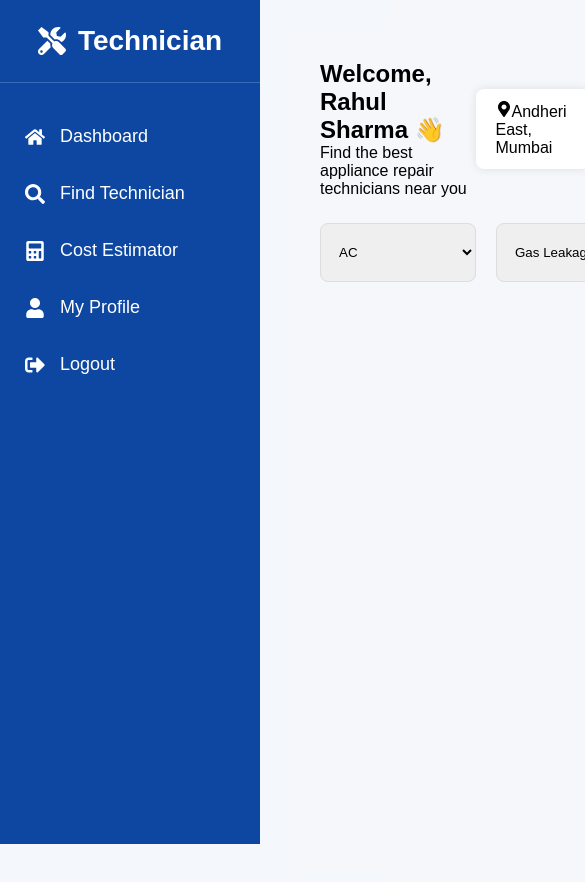
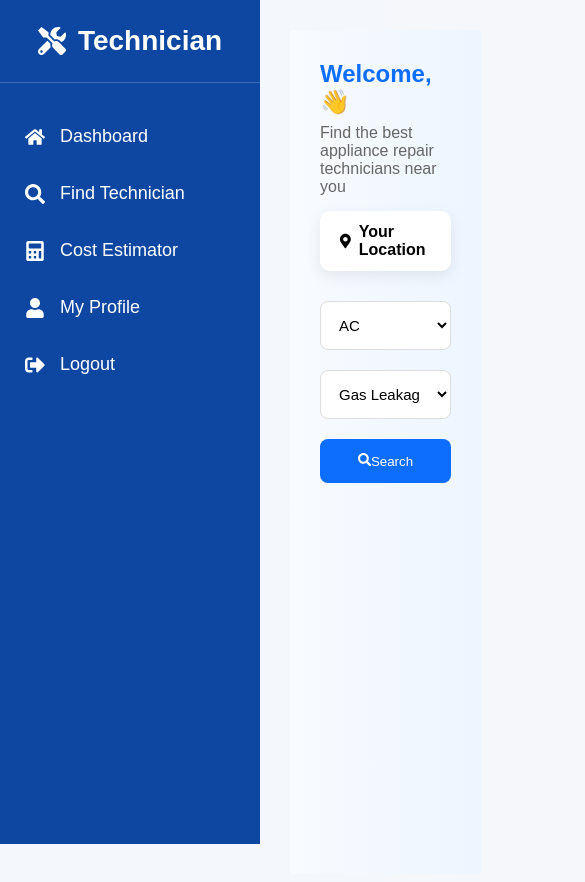
Before and after one commit to cskrishnapal-commits/Technician-frontend, a React (Vite) app: page /customer-dashboard/find-technician in a window 390 px wide. Shown: the top 882 px of the page, 585 px wide, since content can reach past the window. Built offline with nearby package versions, Linux system fonts and the light colour scheme.

Commit message:
complete findtech page

```diff
--- a/src/css/FindTechnician.css
+++ b/src/css/FindTechnician.css
@@ -1,165 +1,309 @@
 .find-container{
 
-padding:30px;
+    padding:30px;
 
-background:#f5f7fb;
+    background:linear-gradient(to right,#f8fbff,#eef5ff);
 
-min-height:100vh;
+    min-height:100vh;
 
 }
 
+/* Top Section */
+
 .top-section{
 
-display:flex;
+    display:flex;
 
-justify-content:space-between;
+    justify-content:space-between;
 
-align-items:center;
+    align-items:center;
 
-margin-bottom:25px;
+    margin-bottom:30px;
+
+}
+
+.top-section h2{
+
+    color:#0d6efd;
+
+    margin-bottom:8px;
+
+}
+
+.top-section p{
+
+    color:#666;
 
 }
 
 .location-box{
 
-background:white;
+    background:white;
 
-padding:12px 20px;
+    padding:12px 20px;
 
-border-radius:8px;
+    border-radius:10px;
 
-box-shadow:0 0 10px rgba(0,0,0,.1);
+    box-shadow:0 5px 15px rgba(0,0,0,.08);
+
+    font-weight:600;
+
+    display:flex;
+
+    align-items:center;
+
+    gap:8px;
 
 }
 
+/* Search Box */
+
 .search-box{
 
-display:flex;
+    display:flex;
 
-gap:20px;
+    gap:20px;
 
-margin-bottom:25px;
+    margin-bottom:35px;
+
+    flex-wrap:wrap;
 
 }
 
 .search-box select{
 
-padding:14px;
+    padding:14px;
 
-width:250px;
+    width:240px;
 
-border-radius:8px;
+    border-radius:8px;
 
-border:1px solid #ddd;
+    border:1px solid #ddd;
+
+    font-size:15px;
+
+    background:white;
 
 }
 
 .search-box button{
 
-padding:14px 35px;
+    padding:14px 35px;
 
-background:#0d6efd;
+    background:#0d6efd;
 
-color:white;
+    color:white;
 
-border:none;
+    border:none;
 
-border-radius:8px;
+    border-radius:8px;
 
-cursor:pointer;
+    cursor:pointer;
+
+    transition:.3s;
 
 }
 
-.tec-map img{
+.search-box button:hover{
 
-width:100%;
-
-height:350px;
-
-object-fit:cover;
-
-border-radius:10px;
-
-margin-bottom:25px;
+    background:#084ec2;
 
 }
 
+/* Technician List */
+
 .technician-list{
 
-display:flex;
+    display:grid;
 
-flex-direction:column;
+    grid-template-columns:repeat(auto-fit,minmax(420px,1fr));
 
-gap:18px;
+    gap:25px;
+
+    margin-top:25px;
 
 }
 
+/* Card */
+
 .tec-card{
 
-background:white;
+    background:white;
 
-padding:20px;
+    border-radius:15px;
 
-display:flex;
+    padding:20px;
 
-justify-content:space-between;
+    display:flex;
 
-align-items:center;
+    justify-content:space-between;
 
-border-radius:10px;
+    align-items:center;
 
-box-shadow:0 0 12px rgba(0,0,0,.08);
+    box-shadow:0 5px 18px rgba(0,0,0,.08);
+
+    transition:.3s;
 
 }
 
+.tec-card:hover{
+
+    transform:translateY(-5px);
+
+    box-shadow:0 10px 25px rgba(0,0,0,.15);
+
+}
+
+/* Left */
+
 .tec-left{
 
-display:flex;
+    display:flex;
 
-align-items:center;
+    gap:18px;
 
-gap:20px;
+    align-items:center;
 
 }
 
 .tec-left img{
 
-width:80px;
+    width:90px;
 
-height:80px;
+    height:90px;
 
-border-radius:50%;
+    border-radius:50%;
 
-object-fit:cover;
+    object-fit:cover;
+
+    border:3px solid #0d6efd;
 
 }
 
-.tec-right{
+.tec-left h4{
 
-text-align:right;
+    color:#0d6efd;
+
+    margin-bottom:10px;
 
 }
 
-.tec-right h4{
+.tec-left p{
 
-color:green;
+    margin:5px 0;
 
-margin-bottom:10px;
+    color:#555;
+
+    font-size:15px;
 
 }
 
+/* Right */
+
+.tec-right{
+
+    display:flex;
+
+    flex-direction:column;
+
+    justify-content:center;
+
+    align-items:center;
+
+    gap:12px;
+
+}
+
+/* Button */
+
 .tec-right button{
 
-padding:10px 20px;
+    padding:10px 22px;
 
-background:white;
+    background:#0d6efd;
 
-color:#0d6efd;
+    color:white;
 
-border:1px solid #0d6efd;
+    border:none;
 
-border-radius:6px;
+    border-radius:8px;
 
-cursor:pointer;
+    cursor:pointer;
+
+    transition:.3s;
+
+    font-size:15px;
 
 }
+
+.tec-right button:hover{
+
+    background:#084ec2;
+
+}
+
+/* Heading */
+
+h3{
+
+    margin-bottom:20px;
+
+    color:#0d6efd;
+
+}
+
+/* Mobile */
+
+@media(max-width:768px){
+
+    .top-section{
+
+        flex-direction:column;
+
+        align-items:flex-start;
+
+        gap:15px;
+
+    }
+
+    .search-box{
+
+        flex-direction:column;
+
+    }
+
+    .search-box select{
+
+        width:100%;
+
+    }
+
+    .search-box button{
+
+        width:100%;
+
+    }
+
+    .technician-list{
+
+        grid-template-columns:1fr;
+
+    }
+
+    .tec-card{
+
+        flex-direction:column;
+
+        text-align:center;
+
+        gap:20px;
+
+    }
+
+    .tec-left{
+
+        flex-direction:column;
+
+    }
+
+}
--- a/src/pages/FindTechnician.jsx
+++ b/src/pages/FindTechnician.jsx
@@ -1,141 +1,333 @@
 import { useState } from "react";
+import axios from "axios";
 import "../css/FindTechnician.css";
-
-
-import tech1 from "../images/technician1.jpg";
-import tech2 from "../images/technician2.jpg";
-import tech3 from "../images/technician3.jpg";
-import tech4 from "../images/technician4.jpg";
 
 import CustomerSidebar from "../components/CustomerSidebar";
 
 import {
   FaMapMarkerAlt,
-  FaSearch,
-  FaStar
+  FaSearch
 } from "react-icons/fa";
 
 function FindTechnician() {
 
-  // State
+  const customer = JSON.parse(localStorage.getItem("customer"));
+
   const [showTechnicians, setShowTechnicians] = useState(false);
 
-  // Search Button Function
-  const handleSearch = () => {
-    setShowTechnicians(true);
+  const [technicians, setTechnicians] = useState([]);
+
+  const [appliance, setAppliance] = useState("AC");
+
+  const [problem, setProblem] = useState("Gas Leakage");
+
+  // Dynamic Problems
+
+  const problemOptions = {
+
+    AC: [
+      "Gas Leakage",
+      "No Cooling",
+      "Compressor Problem",
+      "Fan Motor Issue",
+      "Water Leakage"
+    ],
+
+    Refrigerator: [
+      "No Cooling",
+      "Compressor Problem",
+      "Gas Leakage",
+      "Ice Build-up",
+      "Door Seal Problem"
+    ],
+
+    "Washing Machine": [
+      "Motor Problem",
+      "Water Leakage",
+      "Drum Not Spinning",
+      "Drainage Issue",
+      "Power Failure"
+    ],
+
+    Cooler: [
+      "Pump Problem",
+      "Fan Motor Issue",
+      "Water Leakage",
+      "Cooling Pad Replacement",
+      "No Cooling"
+    ],
+
+    "TV Repair": [
+      "No Display",
+      "Screen Problem",
+      "Sound Issue",
+      "Remote Not Working",
+      "HDMI Port Issue"
+    ],
+
+    Electrician: [
+      "Power Failure",
+      "Switch Repair",
+      "Wiring Issue",
+      "Fan Installation",
+      "MCB Trip"
+    ]
+
   };
 
-  const technicians = [
+  const fetchTechnicians = async () => {
+
+    try {
+
+      const response = await axios.get(
+
+        `${import.meta.env.VITE_API_URL}/api/customers/technicians`,
+
         {
-      name: "Rahul Kumar",
-      service: "AC Repair",
-      exp: "5 Years",
-      price: "₹1500 - ₹2500",
-      rating: "4.8",
-      image: tech1
-    },
-    {
-      name: "Amit Singh",
-      service: "Refrigerator",
-      exp: "7 Years",
-      price: "₹1800 - ₹3000",
-      rating: "4.7",
-      image: tech2
-    },
-    {
-      name: "Rohit Verma",
-      service: "Plumber",
-      exp: "6 Years",
-      price: "₹1200 - ₹2200",
-      rating: "4.6",
-      image: tech3
-    },
-    {
-      name: "Mohit Sharma",
-      service: "Electrician",
-      exp: "4 Years",
-      price: "₹1300 - ₹2500",
-      rating: "4.8",
-      image: tech4
+
+          params: {
+
+            appliance,
+
+            problem
+
           }
-  ];
+
+        }
+
+      );
+
+      setTechnicians(response.data);
+
+      setShowTechnicians(true);
+
+    }
+
+    catch (error) {
+
+      console.log(error);
+
+      alert("Failed to Load Technicians");
+
+    }
+
+  };
+
+  const handleSearch = () => {
+
+    fetchTechnicians();
+
+  };
 
   return (
+
     <>
+
       <CustomerSidebar />
 
       <div className="find-container">
 
-        {/* Top Section */}
+        {/* Top */}
 
         <div className="top-section">
 
           <div>
-            <h2>Welcome, Rahul Sharma 👋</h2>
-            <p>Find the best appliance repair technicians near you</p>
+
+            <h2>
+
+              Welcome, {customer?.name} 👋
+
+            </h2>
+
+            <p>
+
+              Find the best appliance repair technicians near you
+
+            </p>
+
           </div>
 
           <div className="location-box">
+
             <FaMapMarkerAlt />
-            Andheri East, Mumbai
+
+            Your Location
+
           </div>
 
         </div>
 
-        {/* Search Box */}
+        {/* Search */}
 
         <div className="search-box">
 
-          <select>
+          <select
+
+            value={appliance}
+
+            onChange={(e) => {
+
+              const selected = e.target.value;
+
+              setAppliance(selected);
+
+              setProblem(problemOptions[selected][0]);
+
+            }}
+
+          >
+
             <option>AC</option>
+
             <option>Refrigerator</option>
+
             <option>Cooler</option>
+
             <option>Washing Machine</option>
+
+            <option>TV Repair</option>
+
+            <option>Electrician</option>
+
           </select>
 
-          <select>
-            <option>Gas Leakage</option>
-            <option>No Cooling</option>
-            <option>Water Leakage</option>
+          <select
+
+            value={problem}
+
+            onChange={(e) =>
+
+              setProblem(e.target.value)
+
+            }
+
+          >
+
+            {
+
+              problemOptions[appliance].map((item) => (
+
+                <option
+
+                  key={item}
+
+                  value={item}
+
+                >
+
+                  {item}
+
+                </option>
+
+              ))
+
+            }
+
           </select>
 
           <button onClick={handleSearch}>
-            <FaSearch /> Search
+
+            <FaSearch />
+
+            Search
+
           </button>
 
         </div>
 
-
-
-
         {/* Technician List */}
 
-        {showTechnicians && (
+        {
+
+          showTechnicians && (
 
             <>
-            <h3>Nearby Technicians</h3>
+
+              <h3>
+
+                Nearby Technicians
+
+              </h3>
 
               <div className="technician-list">
 
-              {technicians.map((item, index) => (
+                {
 
-                <div className="tec-card" key={index}>
+                  technicians.length > 0 ? (
+
+                    technicians.map((item) => (
+
+                      <div
+
+                        className="tec-card"
+
+                        key={item._id}
+
+                      >
 
                         <div className="tec-left">
 
-                    <img src={item.image} alt={item.name} />
+                          <img
+
+                            src="https://i.pravatar.cc/150?img=12"
+
+                            alt={item.name}
+
+                          />
 
                           <div>
 
                             <h4>{item.name}</h4>
 
-                      <p>{item.service}</p>
+                            <p>
+
+                              <strong>Service :</strong>
+
+                              {" "}
+
+                              {item.service}
+
+                            </p>
 
                             <p>
-                        <FaStar color="orange" /> {item.rating}
+
+                              <strong>Experience :</strong>
+
+                              {" "}
+
+                              {item.experience || "Not Updated"}
+
                             </p>
 
-                      <p>{item.exp}</p>
+                            <p>
+
+                              <strong>City :</strong>
+
+                              {" "}
+
+                              {item.city}
+
+                            </p>
+
+                            <p>
+
+                              <strong>Email :</strong>
+
+                              {" "}
+
+                              {item.email}
+
+                            </p>
+
+                            <p>
+
+                              <strong>Phone :</strong>
+
+                              {" "}
+
+                              {item.phone}
+
+                            </p>
 
                           </div>
 
@@ -143,24 +335,44 @@ function FindTechnician() {
 
                         <div className="tec-right">
 
-                    <h4>{item.price}</h4>
+                          <h3>
 
-                    <button>View Details</button>
+                            ₹ {item.price}
+
+                          </h3>
 
                         </div>
 
                       </div>
 
-              ))}
+                    ))
+
+                  ) : (
+
+                    <h2>
+
+                      No Technician Found
+
+                    </h2>
+
+                  )
+
+                }
 
               </div>
+
             </>
 
-        )}
+          )
+
+        }
 
       </div>
+
     </>
+
   );
+
 }
 
 export default FindTechnician;
```
Lines whose indentation alone changed are shown as unchanged.
